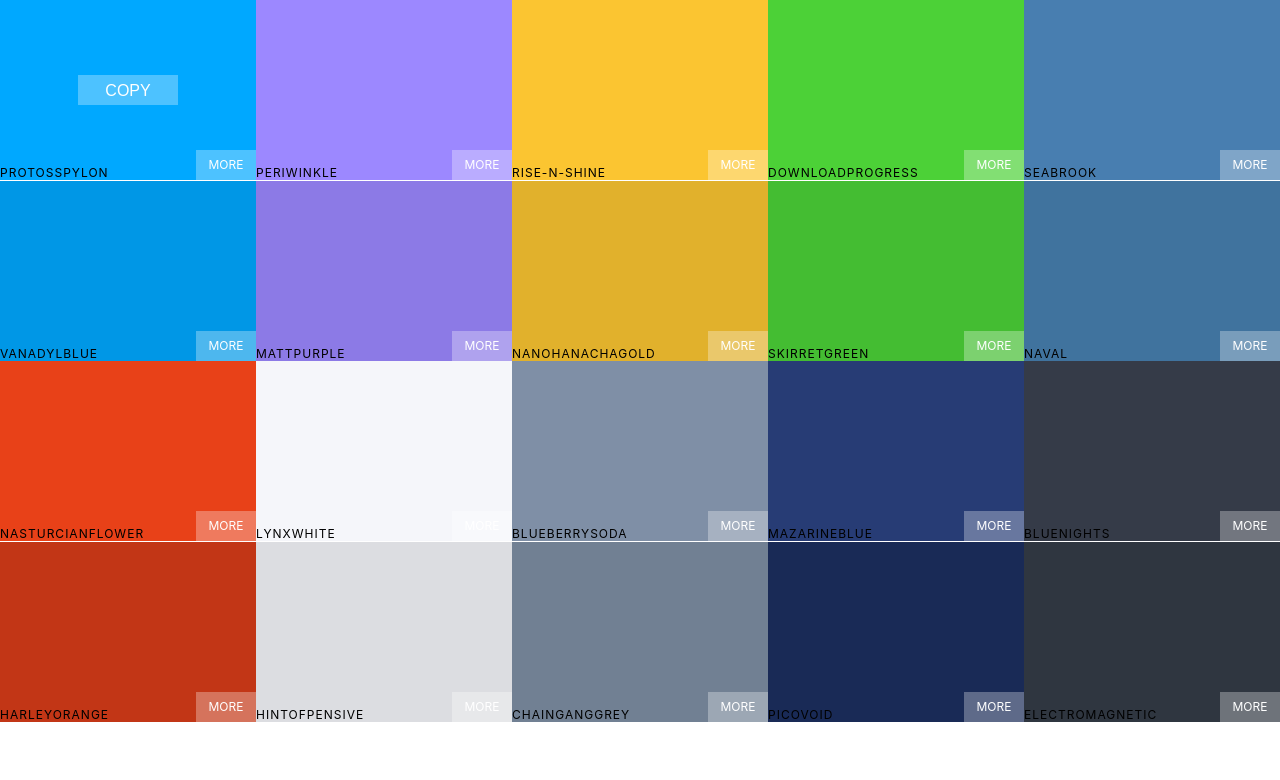
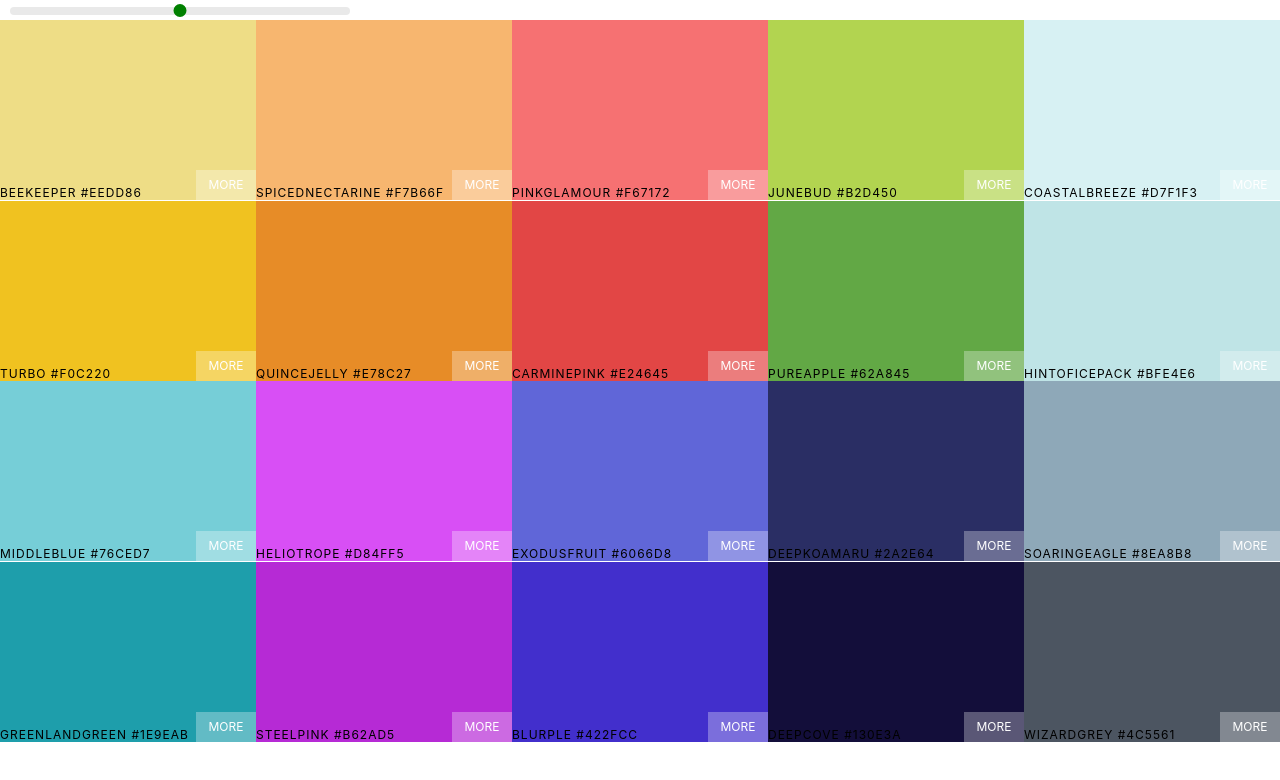
Before and after one commit to KaungKhantThar7777/colors-app, a React (Create React App) app: page / in a window 1280 px wide. Shown: the top 780 px of the page. Built offline with nearby package versions, Linux system fonts and the light colour scheme.

Commit message:
After adding slider

```diff
--- a/package.json
+++ b/package.json
@@ -6,6 +6,8 @@
     "@testing-library/jest-dom": "^4.2.4",
     "@testing-library/react": "^9.5.0",
     "@testing-library/user-event": "^7.2.1",
+    "chroma-js": "^2.1.0",
+    "rc-slider": "^9.2.4",
     "react": "^16.13.1",
     "react-copy-to-clipboard": "^5.0.2",
     "react-dom": "^16.13.1",
--- a/src/App.js
+++ b/src/App.js
@@ -1,13 +1,15 @@
-import React from 'react';
+import React,{ Component } from 'react';
 import Palette from './Palette'
 import seedColors from './seedColors'
+import { generatePalette } from './colorsHelper';
 
-function App() {
-  return (
-    <div className="App">
-      <Palette {...seedColors[5]} />
-    </div>
-  );
+class App extends Component{
+  render(){
+    return (
+      <div className="App">
+        <Palette palette={generatePalette(seedColors[4])} />
+      </div>
+    );
+  }
 }
-
 export default App;
--- a/src/Palette.css
+++ b/src/Palette.css
@@ -5,3 +5,30 @@
 .Palette-colors{
     height:90%;
 }
+
+.slider{
+    width:340px;
+    display:inline-block;
+    margin:0 10px;
+}
+
+.rc-slider-track{
+    background-color: transparent;
+}
+
+.rc-slider-rail{
+    height: 8px;
+}
+
+.rc-slider-handle,
+.rc-slider-handle:active,
+.rc-slider-handle:focus,
+.rc-slider-handle:hover{
+    background-color: green;
+    outline: none;
+    border: 2px solid green;
+    box-shadow: none;
+    width: 13px;
+    height: 13px;
+    margin-top: -3px;
+}
--- a/src/Palette.js
+++ b/src/Palette.js
@@ -1,14 +1,33 @@
 import React, { Component } from 'react'
 import ColorBox from './ColorBox'
+
+import Slider from 'rc-slider';
+import 'rc-slider/assets/index.css';
 import './Palette.css';
-
-
 export default class Palette extends Component {
+    constructor(props){
+        super(props);
+        this.state = {
+            level : 500
+        }
+        this.handleSlide = this.handleSlide.bind(this);
+    }
+    handleSlide(level){
+        console.log(level);
+        this.setState({
+            level
+        })
+    }
     render() {
-        const colors = this.props.colors.map(colorObj => <ColorBox background={colorObj.color} name={colorObj.name} />)
+        const { level } = this.state;
+        const colors = this.props.palette.colors[level].map(colorObj => <ColorBox background={colorObj.hex} name={colorObj.name} />)
         return (
             <div className="Palette">
                 {/* Nav here */}
+                <div className="slider">
+                    <Slider min={100} max={900} defaultValue={level} step={100} onAfterChange={this.handleSlide}/>
+                </div>
+
                 <div className="Palette-colors">
                     {
                         colors
--- /dev/null
+++ b/src/colorsHelper.js
@@ -0,0 +1,43 @@
+import chroma from 'chroma-js'
+
+const levels = [50, 100, 200, 300, 400, 500, 600, 700, 800, 900];
+
+function generatePalette(starterPalette){
+    let newPalette = {
+        paletteName:starterPalette.paletteName,
+        id:starterPalette.id,
+        emoji:starterPalette.emoji,
+        colors: {},
+
+    }
+    for(let level of levels){
+        newPalette.colors[level] = []
+    }
+    for(let color of starterPalette.colors){
+        let scale = generateScale(color.color, 10).reverse();
+        for(let i in scale){
+            newPalette.colors[levels[i]].push({
+                name:`${color.name} ${scale[i]}`,
+                id:color.name.toLowerCase().replace(/ /g,'-'),
+                hex: scale[i],
+                rgb: chroma(scale[i]).css(),
+                rgba: chroma(scale[i]).css().replace('rgb', 'rgba').replace(')',',1.0)'),
+            })
+        }
+    }
+    return newPalette;
+}
+
+function getRange(hexColor){
+    let end = '#fff';
+    return [
+        chroma(hexColor).darken(1.4).hex(),
+        hexColor,
+        end
+    ]
+}
+function generateScale(hexColor, numOfColors){
+    return chroma.scale(getRange(hexColor)).mode('lab').colors(numOfColors);
+}
+
+export { generatePalette };
```
Also changed, not shown: 1 other file (tests, documents, lock files or other folders).
